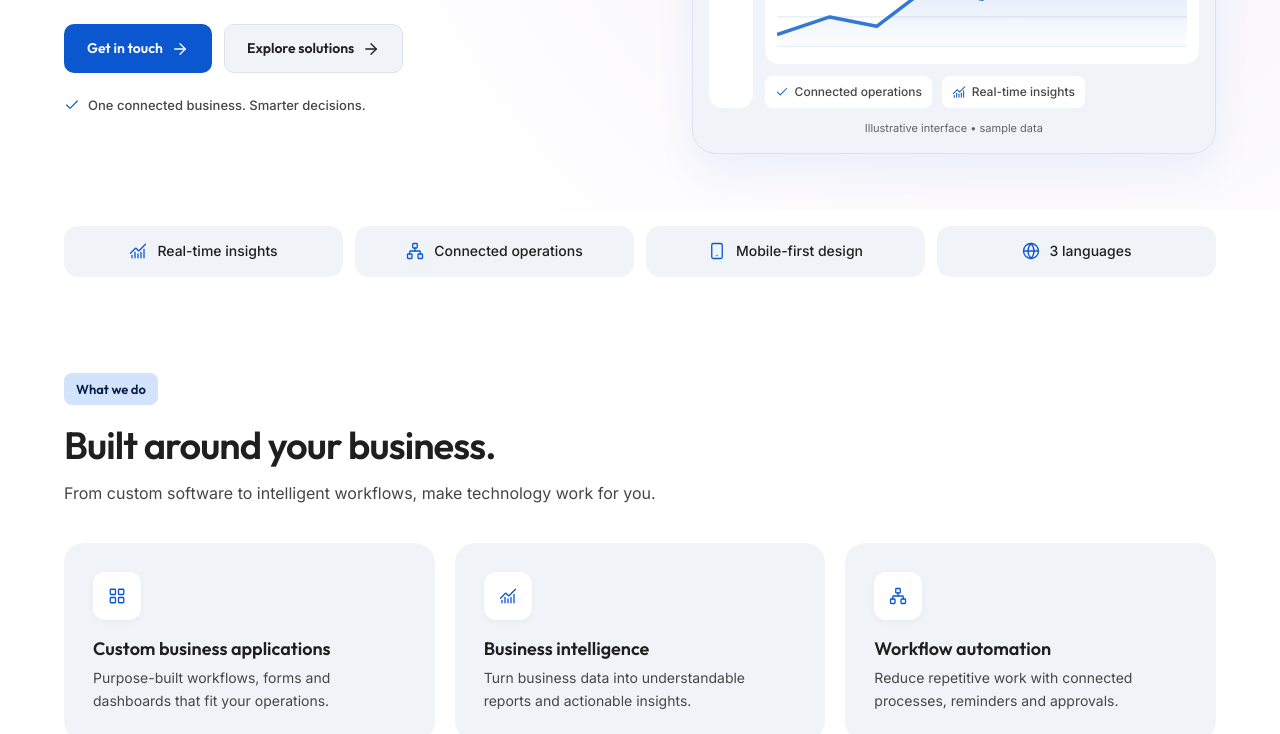
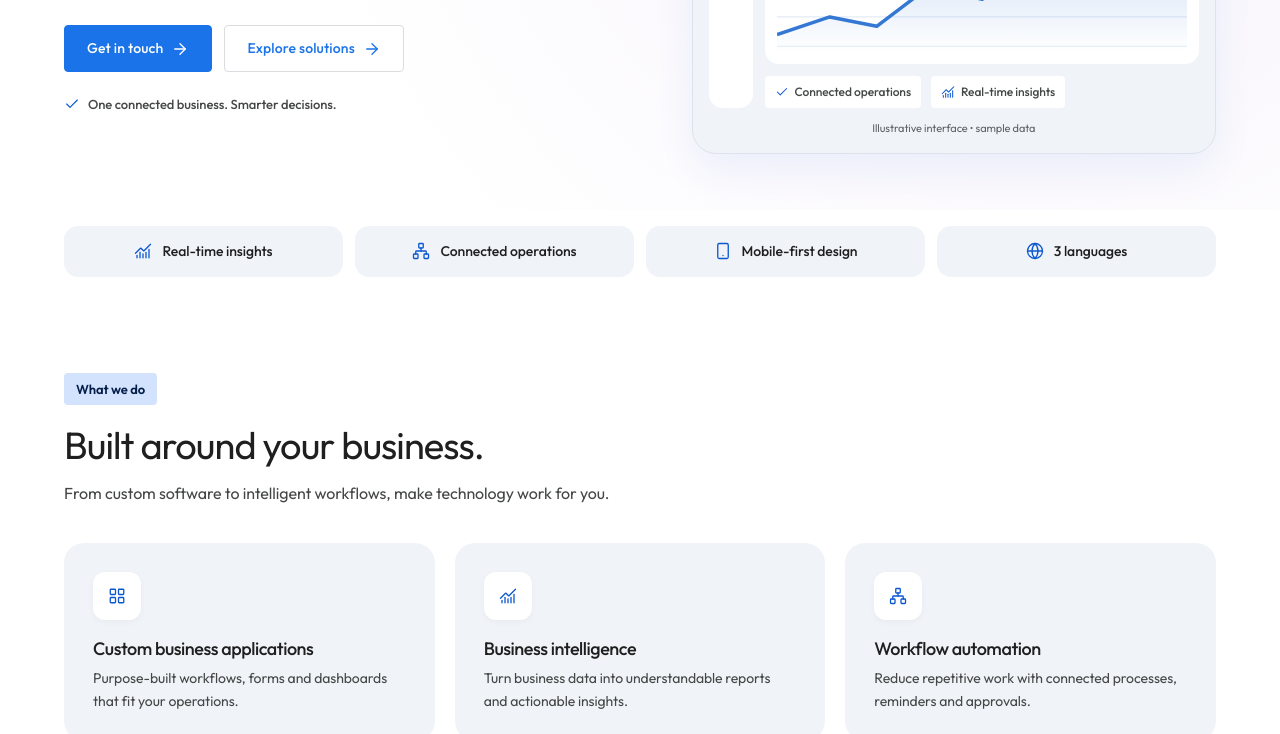
Before and after one commit to corebiq-git/corebiq, a plain HTML site: page index.html in a window 1280 px wide. Shown: the part 414-1148 px from the top of the page. Drawn offline with Linux system fonts and the light colour scheme.

Commit message:
Update style.css

```diff
--- a/assets/css/style.css
+++ b/assets/css/style.css
@@ -1106,3 +1106,100 @@ a {
 .footer-brand .brand-lockup {
     mix-blend-mode: multiply;
 }
+
+/* =====================================================
+   EXACT GEMINI TYPOGRAPHY + GOOGLE SQUARE BUTTONS
+   Paste at the bottom of assets/css/style.css
+===================================================== */
+
+:root {
+    --font-gemini: 'Google Sans', 'Outfit', 'Inter', 'Noto Sans Arabic', -apple-system, BlinkMacSystemFont, sans-serif;
+    --radius-control: 4px;
+}
+
+/* 1. Exact Gemini Typography (Sleek 400/500 weights) */
+body {
+    font-family: var(--font-gemini);
+    font-weight: 400;
+    letter-spacing: -0.005em;
+}
+
+h1,
+h2,
+h3,
+h4,
+.home-hero h1,
+.section-head h2,
+.cta h2 {
+    font-family: var(--font-gemini);
+    font-weight: 400;
+    letter-spacing: -0.025em;
+}
+
+.home-hero h1 em,
+.tile h3,
+.site-footer h3 {
+    font-weight: 500;
+}
+
+/* 2. Google Square Buttons & Controls (4px radius) */
+.btn,
+.lang-control,
+.menu,
+.drawer-close,
+.drawer-links a,
+.drawer-quick-actions a,
+.footer-action-row a,
+.eyebrow,
+#nav a,
+.language-options button,
+.language-options b,
+.mini-row > span,
+.skip {
+    border-radius: 4px;
+}
+
+.btn {
+    font-family: var(--font-gemini);
+    font-weight: 500;
+    letter-spacing: 0.01em;
+    padding: 11px 22px;
+}
+
+.btn.primary {
+    background: #1a73e8;
+    border-color: #1a73e8;
+}
+
+.btn.primary:hover {
+    background: #1557b0;
+    border-color: #1557b0;
+    box-shadow: 0 1px 3px rgba(26, 115, 232, 0.3);
+}
+
+.btn.secondary {
+    background: #ffffff;
+    color: #1a73e8;
+    border-color: #dadce0;
+}
+
+.btn.secondary:hover {
+    background: #f8f9fa;
+    border-color: #d2e3fc;
+}
+
+/* 3. Subpage top breathing room (fixes About COREBIQ hugging header) */
+main > section:first-child:not(.home-hero) {
+    padding-top: 40px;
+}
+
+/* 4. Footer logo blend & icon sizing */
+.footer-action-row a svg,
+.drawer-quick-actions a svg {
+    width: 18px;
+    height: 18px;
+}
+
+.footer-brand .brand-lockup {
+    mix-blend-mode: multiply;
+}
```
